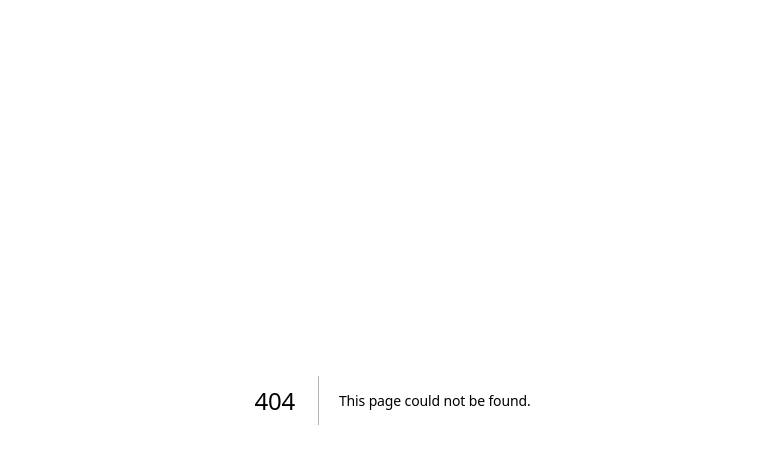
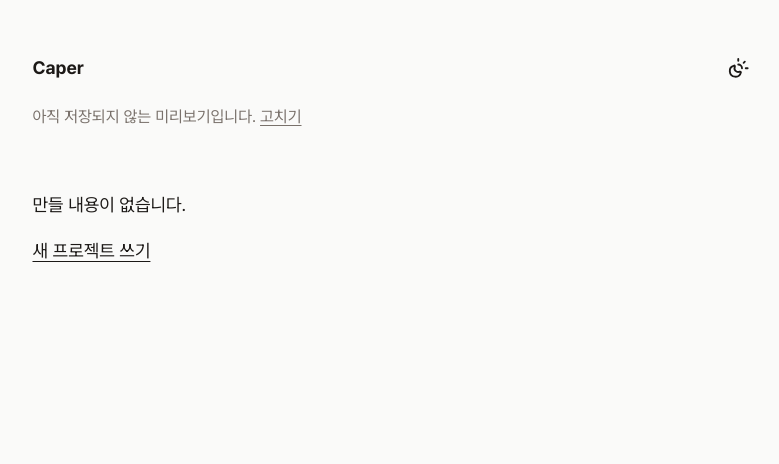
Before and after one commit to kimzeze/caper, a Next.js app: page /new/preview in a window 1280 px wide. Before the commit this address had no page. Shown: the top 464 px of the page, without its empty margins (240-1019 px from the left). Built offline with nearby package versions, Linux system fonts and the light colour scheme.

Commit message:
feat(web): 만들기 경로와 초안 미리보기 추가
/new는 편집기, /new/preview는 초안을 프로젝트 페이지 모양으로 보여 준다(아직 저장되지 않는다는 안내와 고치기 링크). DB 전이라 저장은 하지 않는다. 홈에 새 프로젝트 버튼을 둔다.

```diff
--- /dev/null
+++ b/src/app/new/page.tsx
@@ -0,0 +1,12 @@
+import type { Metadata } from "next";
+
+import { NewCaperPage } from "@/views/new-caper";
+
+export const metadata: Metadata = {
+  title: "새 프로젝트",
+  robots: { index: false },
+};
+
+export default function NewCaperRoute() {
+  return <NewCaperPage />;
+}
--- /dev/null
+++ b/src/app/new/preview/page.tsx
@@ -0,0 +1,12 @@
+import type { Metadata } from "next";
+
+import { NewCaperPreviewPage } from "@/views/new-caper";
+
+export const metadata: Metadata = {
+  title: "미리보기",
+  robots: { index: false },
+};
+
+export default function NewCaperPreviewRoute() {
+  return <NewCaperPreviewPage />;
+}
--- /dev/null
+++ b/src/features/create-caper/index.ts
@@ -0,0 +1,3 @@
+export { toPreviewCaper } from "./lib/to-preview-caper";
+export { useLoadedDraft } from "./model/draft-store";
+export { CreateCaperEditor } from "./ui/create-caper-editor";
--- /dev/null
+++ b/src/features/create-caper/lib/to-preview-caper.ts
@@ -0,0 +1,32 @@
+import {
+  type Caper,
+  type CreateCaperFormValues,
+  caperSchema,
+  createCaperSchema,
+} from "@/entities/caper";
+
+// 미리보기는 저장 전이라 만든 시각을 쓰지 않는다. 화면에 보이지 않는 값이라 고정한다.
+const PREVIEW_CREATED_AT = "1970-01-01T00:00:00.000Z";
+
+/** 초안을 프로젝트 페이지로 그릴 caper 로 바꾼다. 초안이 규칙에 맞지 않으면(제목 없음 등) undefined. */
+export function toPreviewCaper(
+  draft: CreateCaperFormValues,
+): Caper | undefined {
+  const form = createCaperSchema.safeParse(draft);
+  if (!form.success) return undefined;
+  const { title, slogan, subtitle, description } = form.data;
+
+  const caper = caperSchema.safeParse({
+    id: "draft",
+    title,
+    titlePlacement: "below",
+    slogan: slogan || undefined,
+    subtitle: subtitle || undefined,
+    description: description || undefined,
+    images: [],
+    status: "planning",
+    crew: [{ id: "me", name: "나", role: "owner" }],
+    createdAt: PREVIEW_CREATED_AT,
+  });
+  return caper.success ? caper.data : undefined;
+}
--- a/src/views/home/ui/home-page.tsx
+++ b/src/views/home/ui/home-page.tsx
@@ -1,3 +1,4 @@
+import ButtonLink from "@/shared/ui/button-link";
 import { SiteHeader } from "@/widgets/site-header";
 
 // 첫 화면 자리. 프로젝트 목록은 목록 디자인 이슈에서 이 자리에 만든다.
@@ -14,8 +15,10 @@ export function HomePage() {
           친구랑 물로켓 만들기 같은 계획에 영화 제목 같은 이름을 붙이고,
           포스터를 만들고, crew를 모아 해 보고, 남깁니다.
         </p>
-        <p className="mt-[0.5rlh] text-muted-foreground">
-          지금 만들고 있습니다.
+        <p className="mt-[1.5rlh]">
+          <ButtonLink href="/new" variant="primary">
+            새 프로젝트
+          </ButtonLink>
         </p>
       </main>
     </>
--- /dev/null
+++ b/src/views/new-caper/index.ts
@@ -0,0 +1,2 @@
+export { NewCaperPage } from "./ui/new-caper-page";
+export { NewCaperPreviewPage } from "./ui/new-caper-preview-page";
--- /dev/null
+++ b/src/views/new-caper/ui/new-caper-page.tsx
@@ -0,0 +1,6 @@
+import { CreateCaperEditor } from "@/features/create-caper";
+
+// 새 프로젝트: 편집기 한 화면.
+export function NewCaperPage() {
+  return <CreateCaperEditor />;
+}
--- /dev/null
+++ b/src/views/new-caper/ui/new-caper-preview-page.tsx
@@ -0,0 +1,50 @@
+"use client";
+
+import Link from "next/link";
+
+import { isTitleOverCover } from "@/entities/caper";
+import { toPreviewCaper, useLoadedDraft } from "@/features/create-caper";
+import { CaperDetail } from "@/widgets/caper-detail";
+import { CaperGallery } from "@/widgets/caper-gallery";
+import { SiteHeader } from "@/widgets/site-header";
+
+// 만들기를 누른 뒤의 미리보기. 아직 DB가 없어 초안을 프로젝트 페이지 모양으로만 보여 준다.
+// 구성은 views/caper 의 CaperPage 와 같다(같은 층의 view 는 서로 import하지 않아 여기서 다시 묶는다).
+export function NewCaperPreviewPage() {
+  const draft = useLoadedDraft();
+  const caper = draft === undefined ? undefined : toPreviewCaper(draft);
+
+  return (
+    <>
+      <SiteHeader />
+      <p className="measure-col mt-[0.5rlh] text-base text-muted-foreground">
+        아직 저장되지 않는 미리보기입니다. <Link href="/new">고치기</Link>
+      </p>
+      {draft === undefined ? null : caper === undefined ? (
+        <main className="measure-col mt-[2rlh] pb-[5rlh]">
+          <p>만들 내용이 없습니다.</p>
+          <p className="mt-[0.5rlh]">
+            <Link href="/new">새 프로젝트 쓰기</Link>
+          </p>
+        </main>
+      ) : (
+        <main>
+          {caper.images.length > 0 && (
+            <div className="mt-[0.5rlh]">
+              <CaperGallery
+                images={caper.images}
+                title={caper.title}
+                coverTitle={isTitleOverCover(caper) ? caper.title : undefined}
+              />
+            </div>
+          )}
+          <CaperDetail
+            caper={caper}
+            showTitle={!isTitleOverCover(caper)}
+            className={caper.images.length > 0 ? "mt-[1rlh]" : "mt-[2rlh]"}
+          />
+        </main>
+      )}
+    </>
+  );
+}
```
